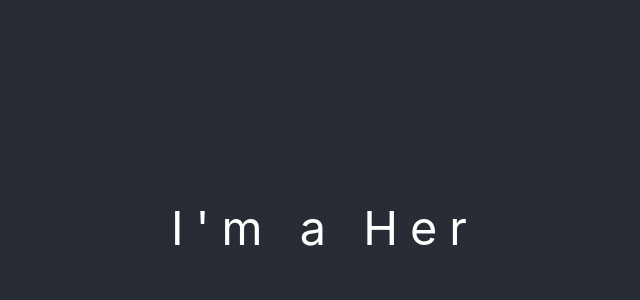
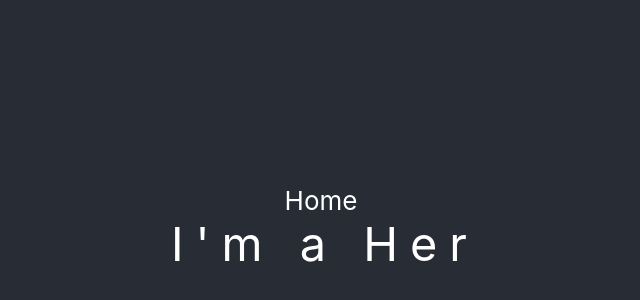
Before and after one commit to tahasama/myPortfolio, a React (Create React App) app: page / in a window 1280 px wide. Shown: the part 172-472 px from the top of the page, without its empty margins (319-959 px from the left). Built offline with nearby package versions, Linux system fonts and the light colour scheme.

Commit message:
navbar in progress

```diff
--- a/src/App.tsx
+++ b/src/App.tsx
@@ -1,11 +1,13 @@
 import React from "react";
 import "./App.css";
 import Hero from "./components/hero";
+import Navbar from "./components/navbar";
 
 function App() {
   return (
     <div className="App">
       <header className="App-header">
+        <Navbar />
         <Hero />
       </header>
     </div>
--- a/src/components/navbar.tsx
+++ b/src/components/navbar.tsx
@@ -1,7 +1,11 @@
 import React from "react";
 
 const Navbar = () => {
-  return <div>Navbar</div>;
+  return (
+    <div>
+      <div>Home</div>
+    </div>
+  );
 };
 
 export default Navbar;
```
